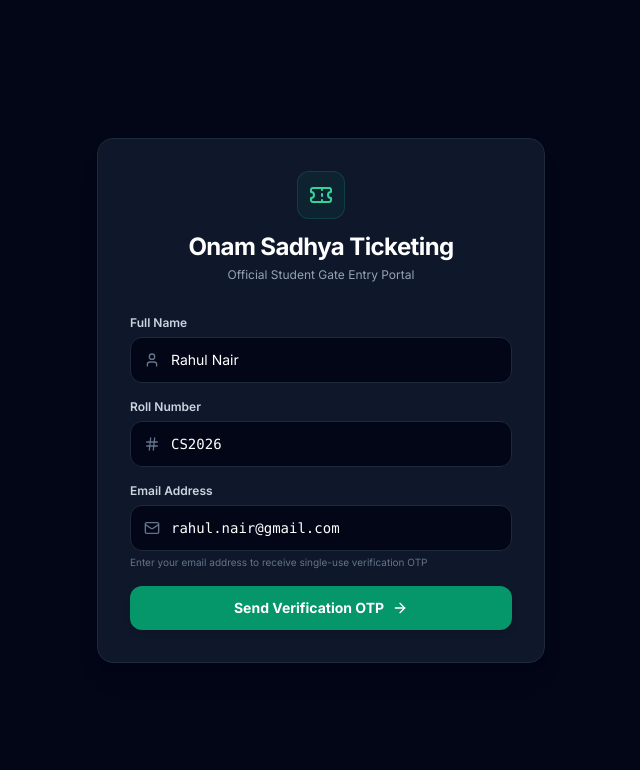
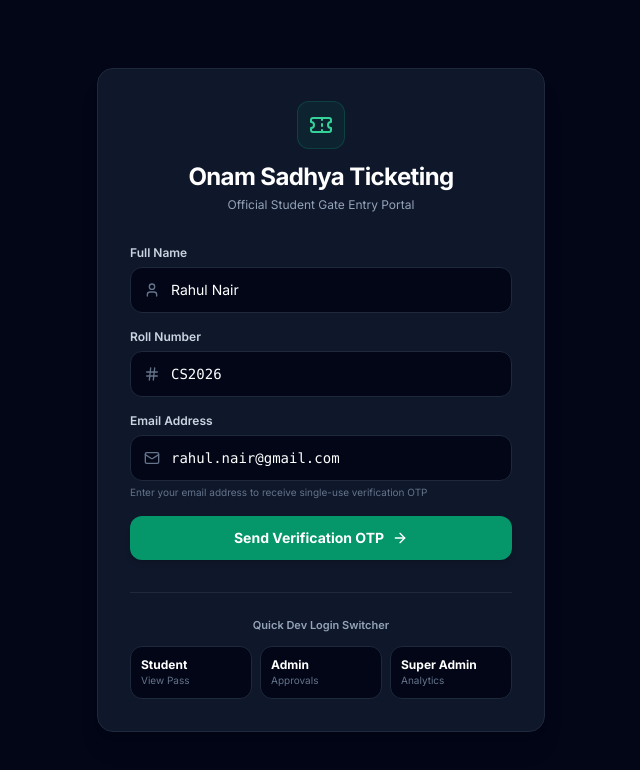
Before and after one commit to AlexJoBobby770/onam_sadhya, a React (Vite) app in the folder frontend/: page / in a window 1280 px wide. Shown: the top 770 px of the page, without its empty margins (319-959 px from the left). Built offline with nearby package versions, Linux system fonts and the light colour scheme; no server answers.

Commit message:
Restore quick dev-login buttons on the login page
Removed in an earlier pass, but the app is still pre-launch and
these are needed for fast manual testing. Only reachable when the
backend has DEV_MODE=true, same guard as before.

```diff
--- a/frontend/src/pages/Login.jsx
+++ b/frontend/src/pages/Login.jsx
@@ -4,7 +4,7 @@ import api from '../api/client';
 import { Mail, KeyRound, ArrowRight, AlertCircle, Ticket, User, Hash } from 'lucide-react';
 
 export const Login = () => {
-  const { loginWithToken } = useAuth();
+  const { loginWithToken, devLogin } = useAuth();
   const [step, setStep] = useState('email'); // 'email' | 'otp'
   const [name, setName] = useState('Rahul Nair');
   const [email, setEmail] = useState('rahul.nair@gmail.com');
@@ -40,6 +40,21 @@ export const Login = () => {
       setError(err.response?.data?.detail || 'Failed to send OTP. Please verify your email address.');
     } finally {
       setLoading(false);
+    }
+  };
+
+  const handleQuickDevLogin = async (role) => {
+    setError('');
+    try {
+      if (role === 'student') {
+        await devLogin('rahul.nair@gmail.com', 'Rahul Nair', 'student', 'CS2026');
+      } else if (role === 'admin') {
+        await devLogin('admin.volunteer@gmail.com', 'Ananya V (Volunteer Admin)', 'admin');
+      } else if (role === 'super_admin') {
+        await devLogin('superadmin@gmail.com', 'Dr. Radhakrishnan (Super Admin)', 'super_admin');
+      }
+    } catch (err) {
+      setError('Dev login failed');
     }
   };
 
@@ -207,6 +222,39 @@ export const Login = () => {
           </form>
         )}
 
+        {/* Quick Dev Login - only reachable when backend DEV_MODE=true */}
+        <div className="mt-8 pt-6 border-t border-slate-800">
+          <p className="text-[11px] font-semibold text-slate-400 text-center mb-3">
+            Quick Dev Login Switcher
+          </p>
+
+          <div className="grid grid-cols-3 gap-2">
+            <button
+              onClick={() => handleQuickDevLogin('student')}
+              className="p-2.5 rounded-xl bg-slate-950 hover:bg-slate-800 border border-slate-800 text-left transition"
+            >
+              <p className="text-xs font-bold text-white">Student</p>
+              <p className="text-[10px] text-slate-500">View Pass</p>
+            </button>
+
+            <button
+              onClick={() => handleQuickDevLogin('admin')}
+              className="p-2.5 rounded-xl bg-slate-950 hover:bg-slate-800 border border-slate-800 text-left transition"
+            >
+              <p className="text-xs font-bold text-white">Admin</p>
+              <p className="text-[10px] text-slate-500">Approvals</p>
+            </button>
+
+            <button
+              onClick={() => handleQuickDevLogin('super_admin')}
+              className="p-2.5 rounded-xl bg-slate-950 hover:bg-slate-800 border border-slate-800 text-left transition"
+            >
+              <p className="text-xs font-bold text-white">Super Admin</p>
+              <p className="text-[10px] text-slate-500">Analytics</p>
+            </button>
+          </div>
+        </div>
+
       </div>
     </div>
   );
```
